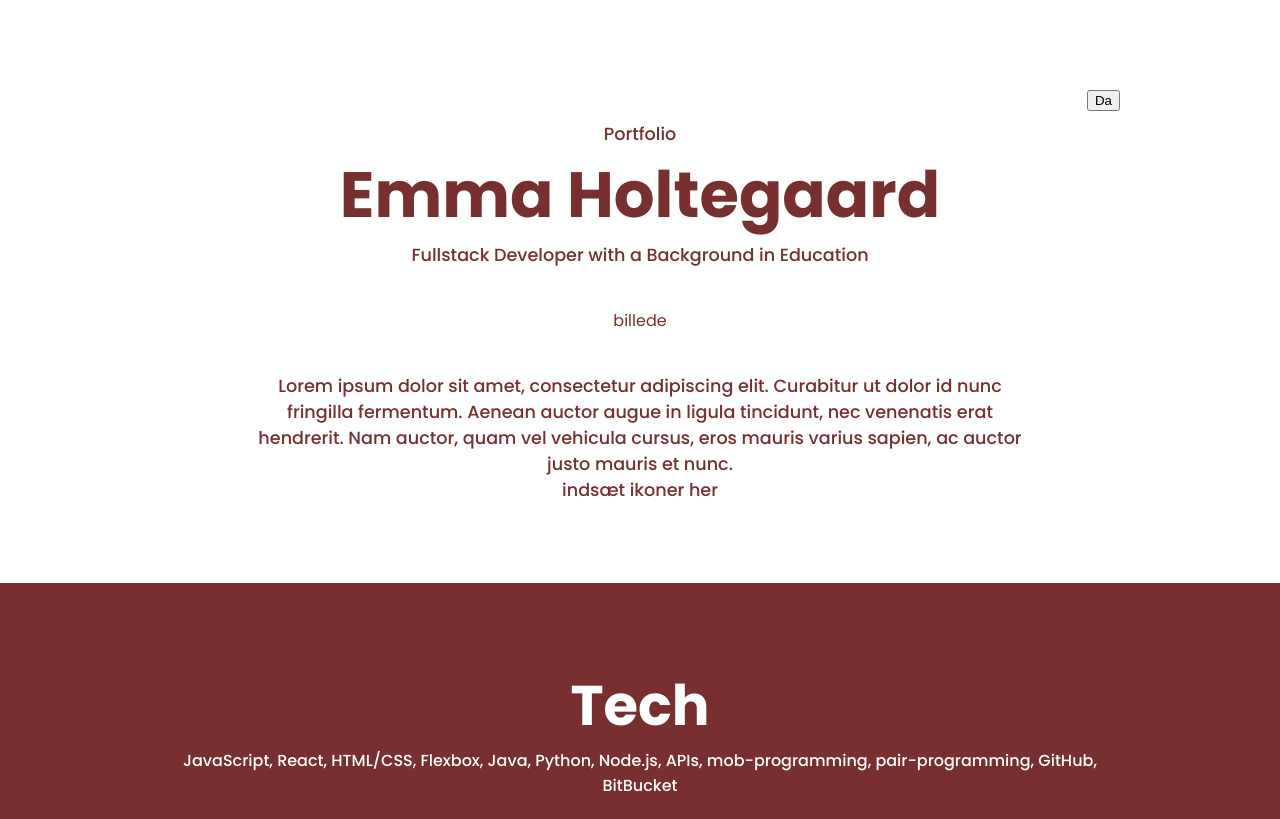
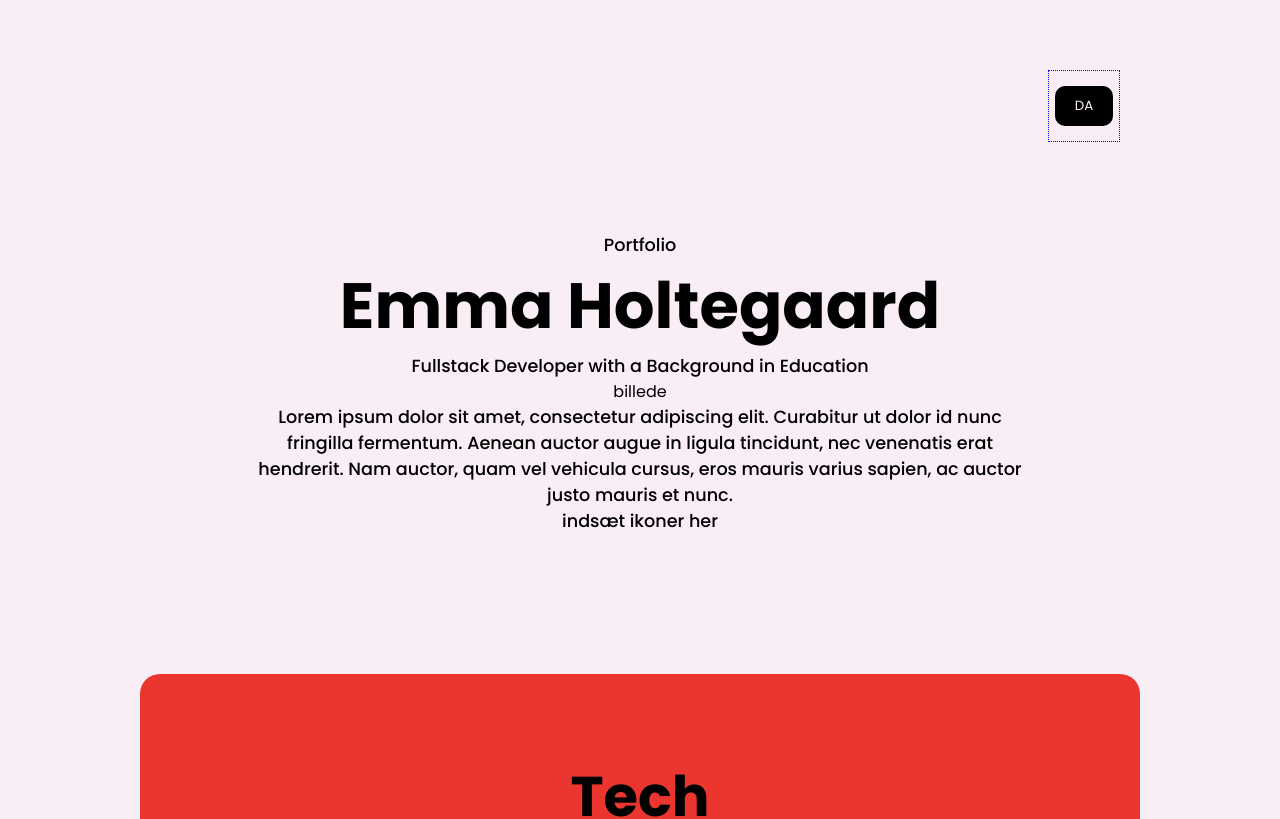
Before and after one commit to EmmaHoltegaard/porfolio-react-vite, a React (Vite) app in the folder my-portfolio/: page / in a window 1280 px wide. Shown: the top 819 px of the page. Built offline with nearby package versions, Linux system fonts and the light colour scheme.

Commit message:
Decided on colours

```diff
--- a/my-portfolio/src/components/ContentWrapperHori.js
+++ b/my-portfolio/src/components/ContentWrapperHori.js
@@ -6,8 +6,10 @@ const ContentWrapperHori = styled.div`
     flex-direction: column;
     align-items: center;
     justify-content: center;
-    //padding: 80px 20px;
+    padding: 80px 20px;
     //border: dotted blue 2px;
+    background: ${({ bg }) => bg || "none"};
+    border-radius: 20px;
 `
 
 export default ContentWrapperHori
--- a/my-portfolio/src/components/ContentWrapperVert.js
+++ b/my-portfolio/src/components/ContentWrapperVert.js
@@ -6,7 +6,9 @@ const ContentWrapperVert = styled.div`
     flex-direction: row;
     align-items: center;
     justify-content: center;
-    //padding: 80px 20px;
+    padding: 80px 20px;
+    //border: dotted blue 2px;
+    background: ${({ bg }) => bg || "none"};
 `
 
 export default ContentWrapperVert
--- a/my-portfolio/src/components/LanguageSwitcher.jsx
+++ b/my-portfolio/src/components/LanguageSwitcher.jsx
@@ -1,4 +1,5 @@
 import { useTranslation } from "react-i18next";
+import styled from "styled-components";
 
 const LanguageSwitcher = () => {
     const { i18n } = useTranslation();
@@ -8,10 +9,44 @@ const LanguageSwitcher = () => {
     };
 
     return (
-        <button onClick={toggleLanguage}>
-            {i18n.language === "en" ? "Da" : "Eng"}
-        </button>
+        <Wrapper>
+            <Button onClick={toggleLanguage}>
+                {i18n.language === "en" ? "DA" : "ENG"}
+            </Button>
+        </Wrapper>
     )
 }
 
 export default LanguageSwitcher;
+
+const Button = styled.button`
+    padding: 10px 20px;
+    background: black;
+    color: #f9edf6;
+    border: none;S
+    font-size: 0.8em;
+    border-radius: 10px;
+    font-family: "Poppins", serif;
+    font-weight: 400;
+    cursor: pointer;
+    transition: border 0.1s ease-in-out, padding 0.1s ease-in-out;
+
+
+    &:hover {
+    border-right: 7px solid #EA362F;
+    border-bottom: 7px solid #EA362F;
+    padding: 10px 18px; /* Slight padding change to prevent jump effect */
+
+    }
+
+`
+
+const Wrapper = styled.div`
+    width: 70px;
+    height: 70px;
+    display: flex;
+    flex-direction: column;
+    align-items: center;
+    justify-content: center;
+    border: blue dotted 1px;
+`
--- a/my-portfolio/src/components/SectionContainer.js
+++ b/my-portfolio/src/components/SectionContainer.js
@@ -6,9 +6,9 @@ const SectionContainer = styled.section`
     flex-direction: column;
     align-items: center;
     justify-content: center;
-    padding: 80px 20px;
+    padding: 60px 20px 0px 20px;
     //border: dotted purple 2px;
-    background: ${({ bg }) => bg || "white"}
+    background: ${({ bg }) => bg || "#f9edf6"}
 `
 
 export default SectionContainer;
--- a/my-portfolio/src/components/SectionTitle.js
+++ b/my-portfolio/src/components/SectionTitle.js
@@ -6,7 +6,8 @@ const SectionTitle = styled.h2`
     font-style: normal;
     font-size: 3.5rem;
     text-align: center;
-    color: ${({ color }) => color || "#772F2F"}
+    color: ${({ color }) => color || "black"};
+    background: ${({ bg }) => bg || "none"}
 `
 
 export default SectionTitle;
--- a/my-portfolio/src/sections/Contact.jsx
+++ b/my-portfolio/src/sections/Contact.jsx
@@ -4,7 +4,7 @@ import ContentWrapperHori from "../components/ContentWrapperHori.js";
 
 const Contact = () => {
     return (
-        <SectionContainer bg="white">
+        <SectionContainer>
             <ContentWrapperHori>
                 <h1>Contact</h1>
                 <p>This is where the Contact will go</p>
--- a/my-portfolio/src/sections/Intro.jsx
+++ b/my-portfolio/src/sections/Intro.jsx
@@ -8,7 +8,7 @@ const Intro = () => {
     const { t } = useTranslation();
 
     return (
-        <SectionContainer bg="white">
+        <SectionContainer>
             <LanguageSwitcherWrapper>
                 <LanguageSwitcher />
             </LanguageSwitcherWrapper>
@@ -61,6 +61,7 @@ const TopWrapper = styled.div`
       font-style: normal;
       font-size: 4rem;
       text-align: center;
+      color: #white;
     }
 `
 
@@ -69,7 +70,7 @@ const CenterWrapper = styled.div`
     flex-direction: row;
     align-items: center;
     justify-content: center;
-    padding: 40px 0px;
+    padding: 0px 0px;
 `
 
 const BottomWrapper = styled.div`
--- a/my-portfolio/src/sections/Skills.jsx
+++ b/my-portfolio/src/sections/Skills.jsx
@@ -7,9 +7,9 @@ import { useTranslation } from "react-i18next";
 const Skills = () => {
     const { t } = useTranslation();
     return (
-        <SectionContainer bg="#772F2F">
-            <ContentWrapperHori>
-                <SectionTitle color="white">{t("skills.title")}</SectionTitle>
+        <SectionContainer>
+            <ContentWrapperHori bg="#FEBFCB">
+                <SectionTitle>{t("skills.title")}</SectionTitle>
                 <p>This is where the Skills will go</p>
             </ContentWrapperHori>
         </SectionContainer>
--- a/my-portfolio/src/sections/Tech.jsx
+++ b/my-portfolio/src/sections/Tech.jsx
@@ -6,9 +6,9 @@ import { useTranslation } from "react-i18next";
 
 const Tech = () => {
     return (
-        <SectionContainer bg="#772F2F">
-            <ContentWrapperHori>
-                <SectionTitle color="White">Tech</SectionTitle>
+        <SectionContainer>
+            <ContentWrapperHori bg="#EA362F">
+                <SectionTitle>Tech</SectionTitle>
                 <Text>JavaScript, React, HTML/CSS, Flexbox, Java, Python, Node.js, APIs, mob-programming, pair-programming, GitHub, BitBucket</Text>
             </ContentWrapperHori>
         </SectionContainer>
@@ -21,7 +21,7 @@ const Text = styled.p`
     font-family: "Poppins", serif;
     font-weight: 500;
     font-style: normal;
-    font-size: 1rem;
+    font-size: 1.2rem;
     text-align: center;
-    color: white;
+    padding: 10px;
 `
--- a/my-portfolio/src/styles/GlobalStyles.js
+++ b/my-portfolio/src/styles/GlobalStyles.js
@@ -15,7 +15,7 @@ const GlobalStyles = createGlobalStyle`
         flex-direction: column;
         align-items: center;
         justify-content: center;
-        color: #772F2F;
+        color: #black;
     }
 `
 
```
Also changed, not shown: my-portfolio/src/components/ProjectCard.jsx (added).
